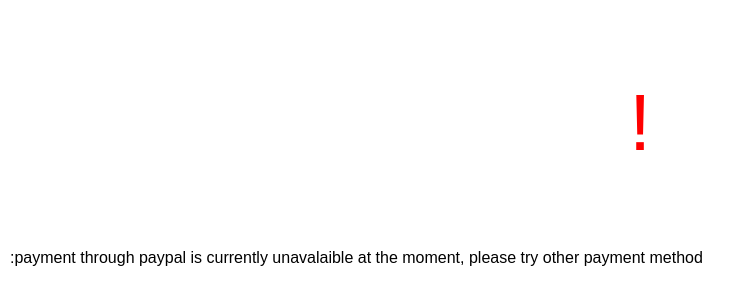
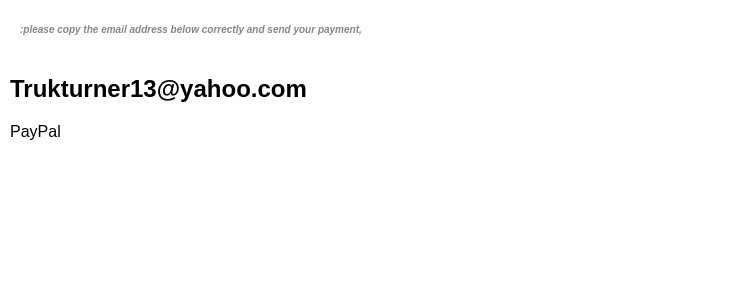
Before and after one commit to iblacksassin/usapageantrysite, a plain HTML site: page paypal.html in a window 1280 px wide. Shown: the part 89-394 px from the top of the page, without its empty margins (0-755 px from the left). Drawn offline with Linux system fonts and the light colour scheme.

Commit message:
Update paypal.html

```diff
--- a/paypal.html
+++ b/paypal.html
@@ -11,10 +11,9 @@
        <div class="container">
         <img src="download (1).png" alt="">
         <h1>Pay with Paypal</h1>
-        <div class="pay">
-          <p>!</p>
-        </div>
-        <p>:payment through paypal is currently unavalaible at the moment, please try other payment method</p><br><br>
+        <span>:please copy the email address below correctly and send your payment,</span><br><br>
+        <h2>Trukturner13@yahoo.com</h2>
+        <p>PayPal</p>
        </div>
     </div>
 </body>
```
